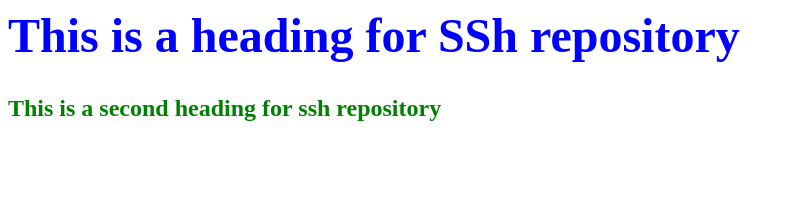
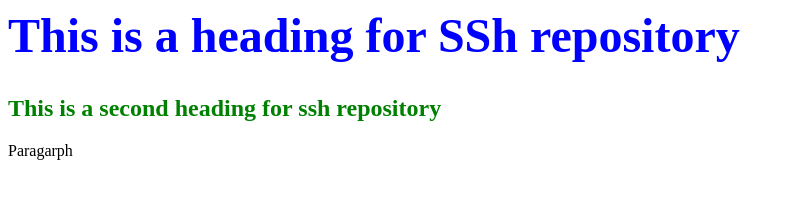
Before and after one commit to Ashish-rajpoot/SshRemoteRepo, a plain HTML site: page index.html in a window 1280 px wide. Shown: the whole page, without its empty margins (0-795 px from the left). Drawn offline with Linux system fonts and the light colour scheme.

Commit message:
added <p>

```diff
--- a/index.html
+++ b/index.html
@@ -9,6 +9,7 @@
 	<body>
 		<h1> This is a heading for SSh repository </h1>
 		<h2> This is a second heading for ssh repository </h2>
+		<p> Paragarph </p>
 	</body>
 
 
```
